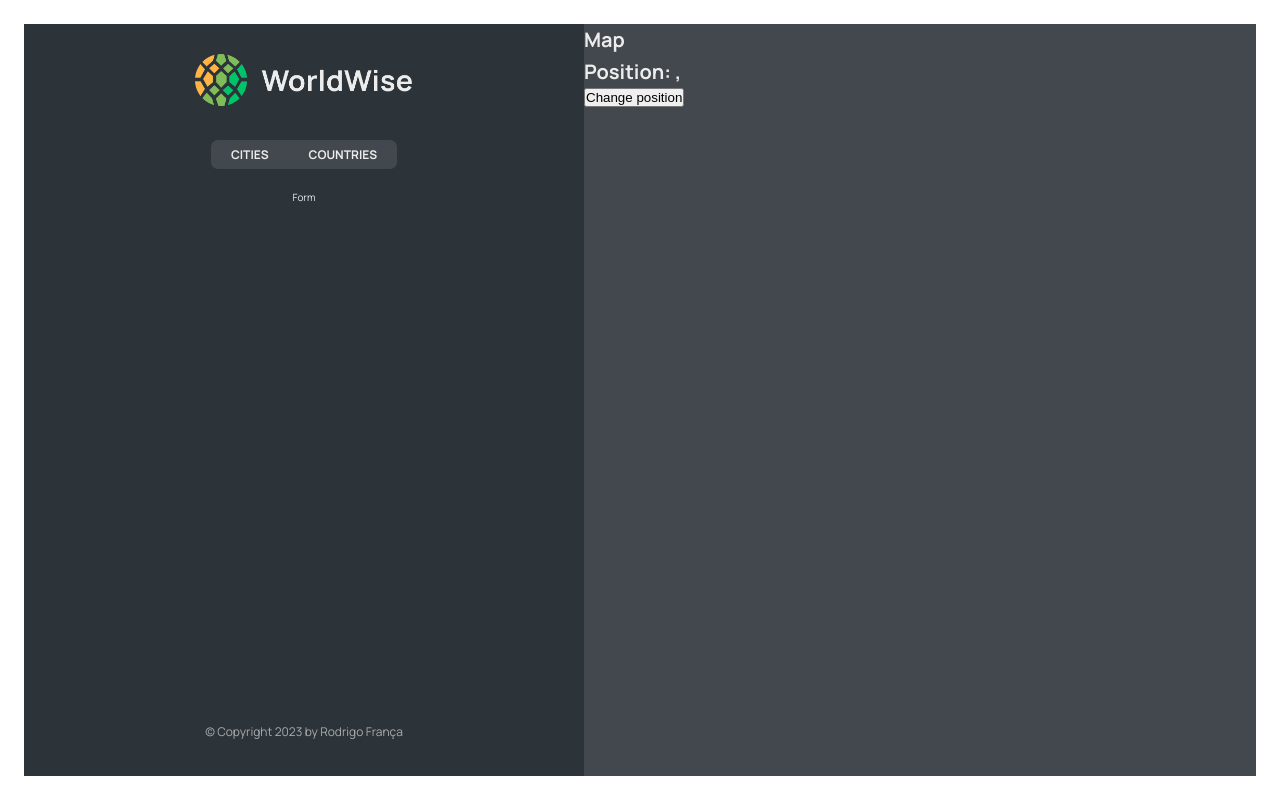
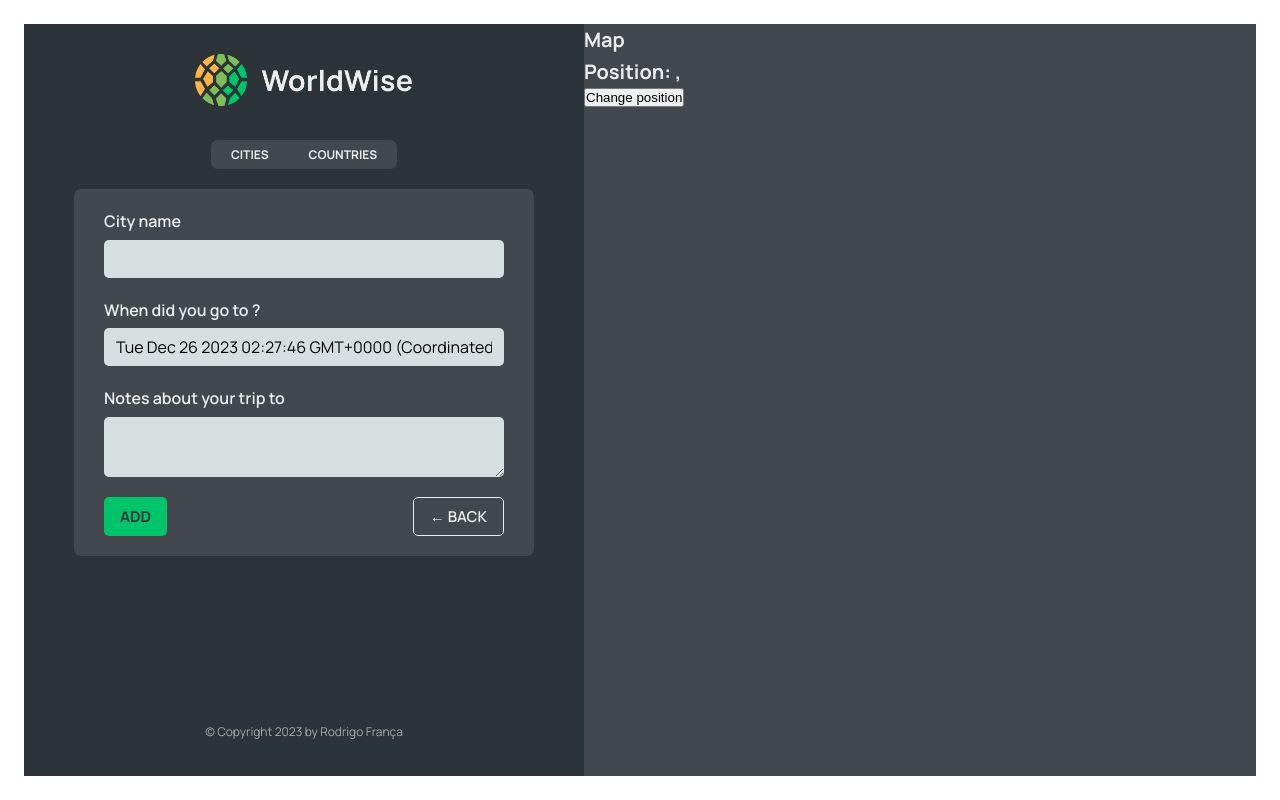
Before and after one commit to rodrigotfdev/reactWorldWise, a React (Vite) app: page /app/form in a window 1280 px wide. Built offline with nearby package versions, Linux system fonts and the light colour scheme; data requests are answered from the project's data file.

Commit message:
Programmatic navigation with useNavigate

```diff
--- a/src/App.jsx
+++ b/src/App.jsx
@@ -10,6 +10,7 @@
 import CityList from "./components/CityList";
 import CountryList from "./components/CountryList";
 import City from "./components/City";
+import Form from './components/Form'
 
 const BASE_URL = "http://localhost:8000";
 
@@ -54,7 +55,7 @@
             path="countries"
             element={<CountryList cities={cities} isLoading={isLoading} />}
           />
-          <Route path="form" element={<p>Form</p>} />
+          <Route path="form" element={<Form />} />
         </Route>
         <Route path="*" element={<PageNotFound />} />
       </Routes>
--- /dev/null
+++ b/src/components/Button.jsx
@@ -0,0 +1,10 @@
+import React from 'react'
+import styles from './Button.module.css'
+
+export default function Button({children, onClick, type}) {
+  return (
+    <button onClick={onClick} className={`${styles.btn} ${styles[type]}`}>
+        {children}
+    </button>
+  )
+}
--- a/src/components/CountryList.jsx
+++ b/src/components/CountryList.jsx
@@ -23,7 +23,7 @@
   return (
     <ul className={styles.countryList}>
       {countries.map((country) => (
-        <CountryItem country={country} />
+        <CountryItem country={country} key={country.country}/>
       ))}
     </ul>
   );
--- a/src/components/Form.jsx
+++ b/src/components/Form.jsx
@@ -1,8 +1,9 @@
 // "https://api.bigdatacloud.net/data/reverse-geocode-client?latitude=0&longitude=0"
 
 import { useState } from "react";
-
+import Button from "./Button";
 import styles from "./Form.module.css";
+import { useNavigate } from "react-router-dom";
 
 export function convertToEmoji(countryCode) {
   const codePoints = countryCode
@@ -13,6 +14,7 @@
 }
 
 function Form() {
+  const navigate = useNavigate();
   const [cityName, setCityName] = useState("");
   const [country, setCountry] = useState("");
   const [date, setDate] = useState(new Date());
@@ -49,8 +51,16 @@
       </div>
 
       <div className={styles.buttons}>
-        <button>Add</button>
-        <button>&larr; Back</button>
+        <Button type="primary">Add</Button>
+        <Button
+          type="back"
+          onClick={(e) => {
+            e.preventDefault();
+            navigate(-1);
+          }}
+        >
+          &larr; Back
+        </Button>
       </div>
     </form>
   );
--- a/src/components/Map.jsx
+++ b/src/components/Map.jsx
@@ -1,12 +1,15 @@
 import React from "react";
 import styles from "./Map.module.css";
-import { useSearchParams } from "react-router-dom";
+import { useNavigate, useSearchParams } from "react-router-dom";
 
 export default function Map() {
+  const navigate = useNavigate()
   const [searchParams, setSearchParams] = useSearchParams();
   const lat = searchParams.get("lat");
   const lng = searchParams.get('lng')
-  return <div className={styles.mapContainer}>
+  return <div className={styles.mapContainer} onClick={() => {
+    navigate('form')
+  }}>
     <h1>Map</h1>
     <h1>
       Position: {lat} , {lng}
```
